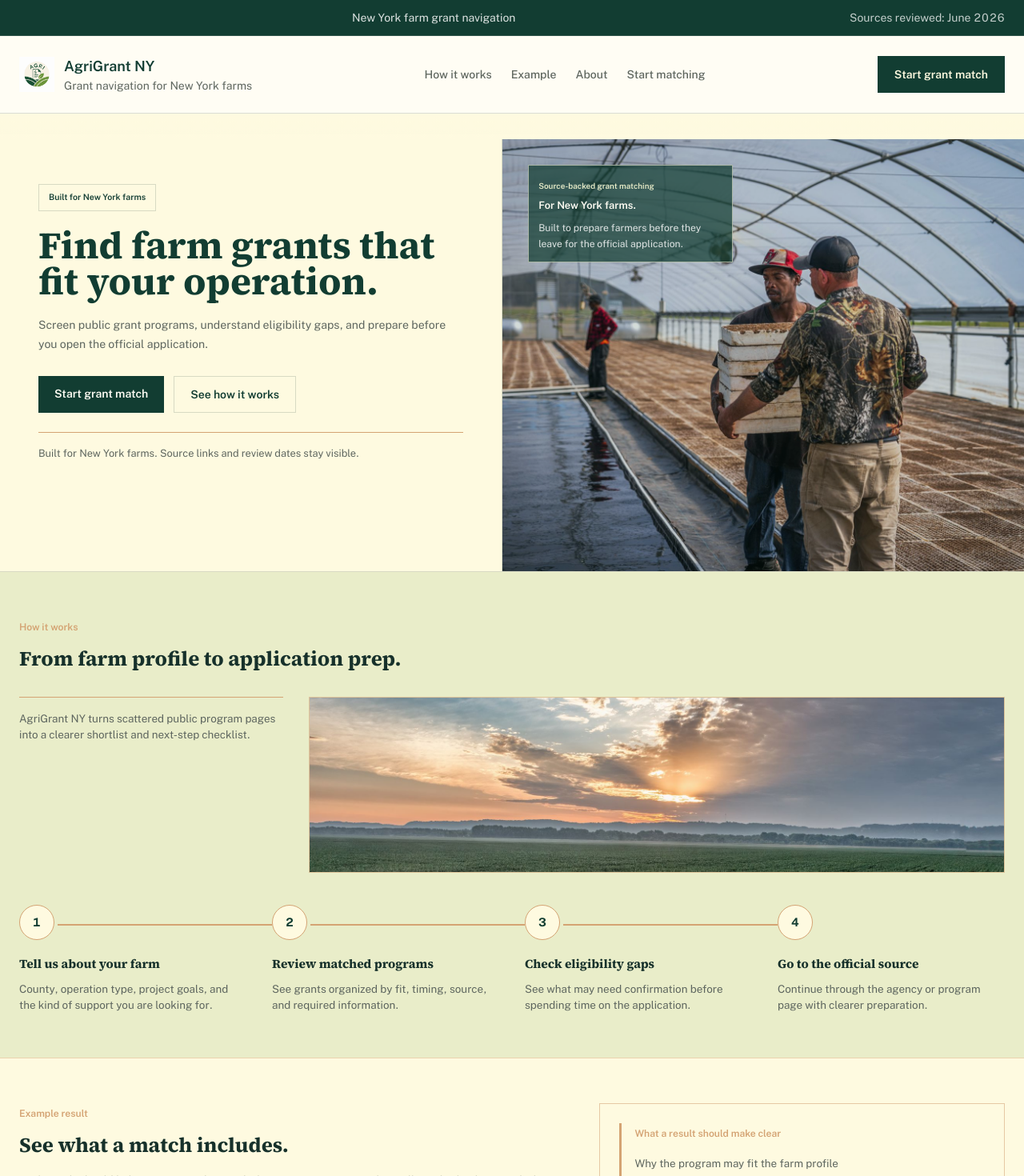
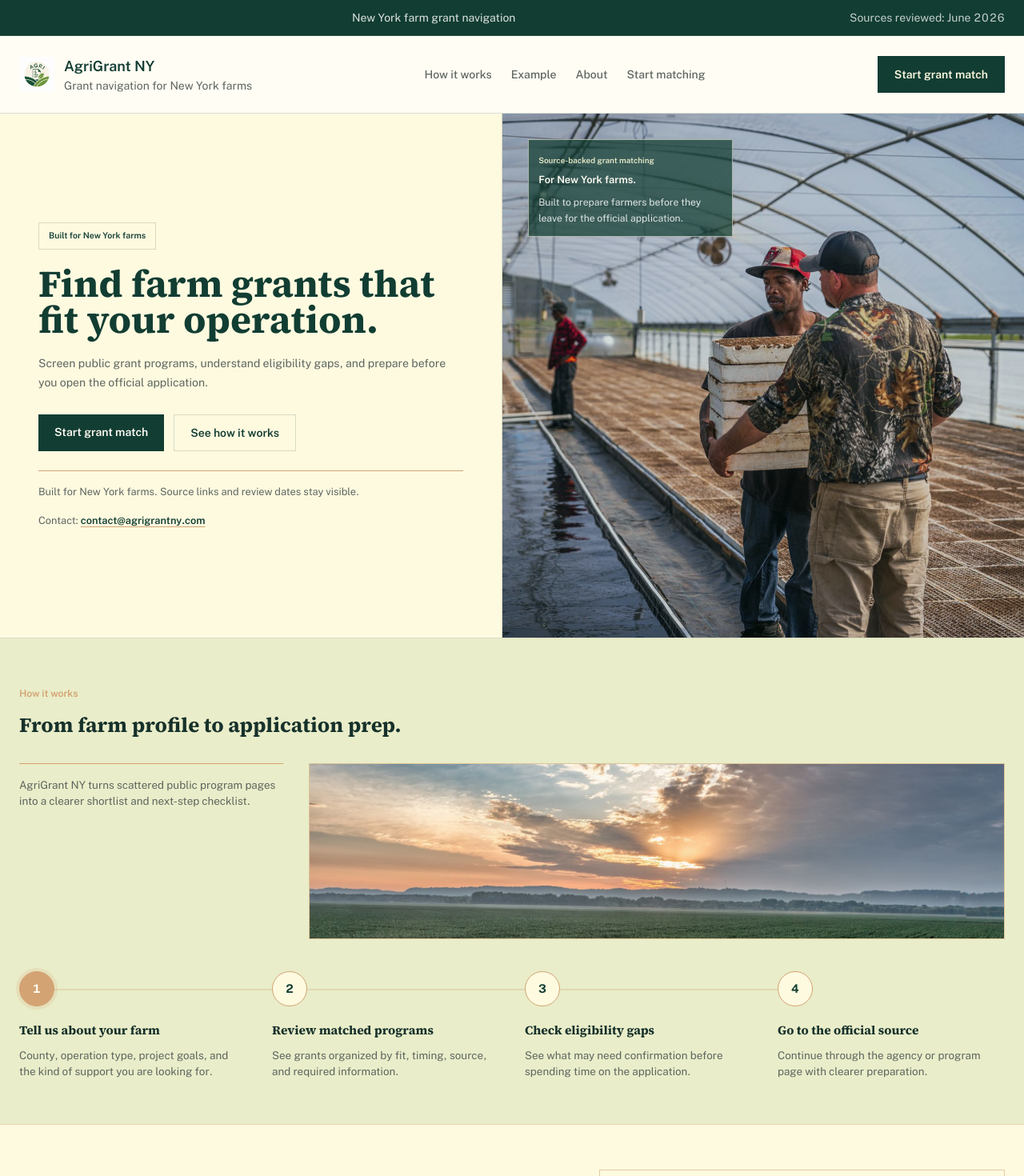
Before and after one commit to Andrewliyx/agrigrantny-next, a Next.js app: page / in a window 1280 px wide. Shown: the top 1470 px of the page at 80% size. Built offline with nearby package versions, Linux system fonts and the light colour scheme.

Commit message:
Expand hero and add workflow scroll animation

```diff
--- a/src/app/page.tsx
+++ b/src/app/page.tsx
@@ -1,7 +1,7 @@
 "use client";
 
 import Image from "next/image";
-import { useMemo, useState } from "react";
+import { useEffect, useMemo, useRef, useState } from "react";
 import { siteContent } from "@/content/siteContent";
 
 type View = "dashboard" | "profile" | "grants" | "applications" | "assistant";
@@ -156,7 +156,7 @@ export default function Home() {
           </div>
         </header>
 
-        <main className="mx-auto max-w-7xl py-8">
+        <main className="mx-auto max-w-7xl py-0">
           <Welcome
             enterDashboard={enterDashboard}
             login={login}
@@ -257,10 +257,39 @@ function Welcome({
   setLogin: (login: { email: string; password: string }) => void;
   setLoginError: (message: string) => void;
 }) {
+  const workflowRef = useRef<HTMLElement | null>(null);
+  const [workflowProgress, setWorkflowProgress] = useState(0);
+
+  useEffect(() => {
+    function updateWorkflowProgress() {
+      const node = workflowRef.current;
+
+      if (!node) return;
+
+      const rect = node.getBoundingClientRect();
+      const viewportHeight = window.innerHeight;
+      const start = viewportHeight * 0.22;
+      const end = rect.height - viewportHeight * 0.32;
+      const traveled = start - rect.top;
+      const progress = end <= 0 ? 0 : Math.max(0, Math.min(1, traveled / end));
+
+      setWorkflowProgress(progress);
+    }
+
+    updateWorkflowProgress();
+    window.addEventListener("scroll", updateWorkflowProgress, { passive: true });
+    window.addEventListener("resize", updateWorkflowProgress);
+
+    return () => {
+      window.removeEventListener("scroll", updateWorkflowProgress);
+      window.removeEventListener("resize", updateWorkflowProgress);
+    };
+  }, []);
+
   return (
     <div className="grid gap-0">
-      <section className="section-bleed grid grid-cols-[minmax(0,0.98fr)_minmax(0,1.02fr)] border-b border-[var(--line)] bg-[var(--paper)] max-[900px]:grid-cols-1">
-        <div className="px-8 py-12 lg:px-12 lg:py-14">
+      <section className="section-bleed grid min-h-[calc(100vh-9rem)] grid-cols-[minmax(0,0.98fr)_minmax(0,1.02fr)] border-b border-[var(--line)] bg-[var(--paper)] max-[900px]:min-h-0 max-[900px]:grid-cols-1">
+        <div className="flex items-center px-8 py-12 lg:px-12 lg:py-14">
           <div className="max-w-[42.5rem]">
             <span className="inline-flex border border-[var(--line)] bg-[var(--paper-soft)] px-3 py-2 text-[0.66rem] font-semibold text-[var(--evergreen)]">
               {siteContent.hero.eyebrow}
@@ -283,6 +312,9 @@ function Welcome({
             <div className="mt-6 border-t border-[var(--clay)] pt-4 text-[0.8rem] leading-5 text-[var(--muted-ink)]">
               {siteContent.hero.note}
             </div>
+            <p className="mt-4 text-[0.8rem] leading-5 text-[var(--muted-ink)]">
+              Contact: <a className="font-semibold text-[var(--evergreen)] underline decoration-[var(--clay)] underline-offset-3" href="mailto:contact@agrigrantny.com">contact@agrigrantny.com</a>
+            </p>
           </div>
         </div>
 
@@ -306,7 +338,7 @@ function Welcome({
         </div>
       </section>
 
-      <section className="section-bleed bg-[var(--pale-sage)] px-6 py-14" id="workflow">
+      <section className="section-bleed bg-[var(--pale-sage)] px-6 py-14" id="workflow" ref={workflowRef}>
         <div className="mx-auto max-w-7xl">
           <span className="text-[0.76rem] font-semibold text-[var(--clay)]">{siteContent.workflow.eyebrow}</span>
           <h3 className="mt-3 max-w-4xl font-sans text-[clamp(1.45rem,2vw,1.85rem)] font-semibold leading-tight text-[var(--ink)]">
@@ -332,9 +364,30 @@ function Welcome({
             {siteContent.workflow.steps.map((step, index) => (
               <article className="relative" key={step.number}>
                 {index < siteContent.workflow.steps.length - 1 && (
-                  <div className="absolute left-12 right-[-2rem] top-6 h-[2px] bg-[var(--ochre)] max-xl:hidden" />
+                  <>
+                    <div className="absolute left-11 right-[-2rem] top-[22px] h-[2px] bg-[rgba(212,163,115,0.28)] max-xl:hidden" />
+                    <div
+                      className="absolute left-11 top-[22px] h-[2px] bg-[var(--clay)] transition-[width] duration-200 ease-out max-xl:hidden"
+                      style={{
+                        width: `calc((100% + 2rem - 2.75rem) * ${Math.max(0, Math.min(1, workflowProgress * (siteContent.workflow.steps.length - 1) - index))})`,
+                      }}
+                    />
+                  </>
                 )}
-                <div className="relative z-10 flex h-11 w-11 items-center justify-center rounded-full border border-[var(--clay)] bg-[var(--cream)] text-[0.92rem] font-bold text-[var(--evergreen)]">
+                <div
+                  className="relative z-10 flex h-11 w-11 items-center justify-center rounded-full border text-[0.92rem] font-bold transition-all duration-200"
+                  style={{
+                    backgroundColor:
+                      workflowProgress * (siteContent.workflow.steps.length - 1) >= index ? "var(--clay)" : "var(--cream)",
+                    borderColor: "var(--clay)",
+                    color:
+                      workflowProgress * (siteContent.workflow.steps.length - 1) >= index ? "var(--inverse)" : "var(--evergreen)",
+                    boxShadow:
+                      workflowProgress * (siteContent.workflow.steps.length - 1) >= index
+                        ? "0 0 0 4px rgba(212, 163, 115, 0.18)"
+                        : "none",
+                  }}
+                >
                   {step.number}
                 </div>
                 <h4 className="mt-5 font-sans text-[0.96rem] font-semibold leading-tight text-[var(--ink)]">{step.title}</h4>
```
